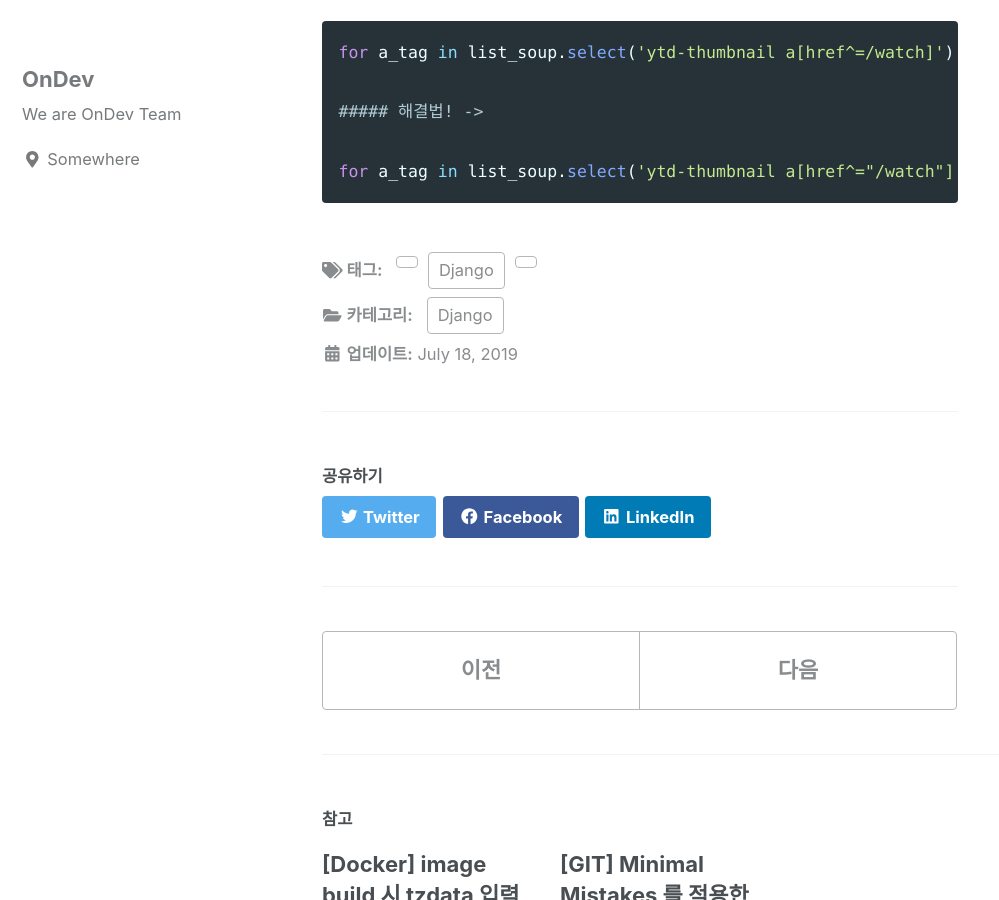
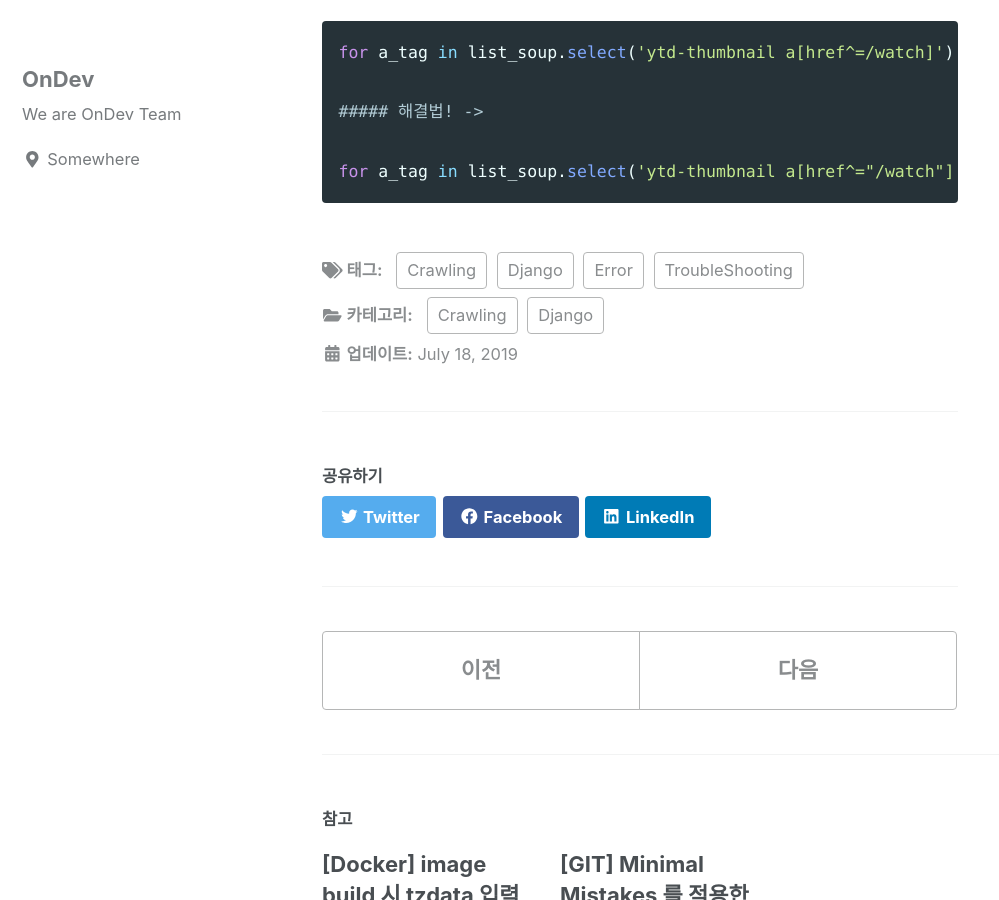
Before and after one commit to jucie15/jucie15.github.io, a Jekyll site: the page built from _posts/2019-07-18-Django-Crawling-Malformed-error.md, in a window 1280 px wide and 900 px high, scrolled down 447 px. Shown: the whole window, without its empty margins (0-999 px from the left). Built offline with Jekyll 4.4.1, drawn with Linux system fonts in a browser that asks for light colours; cached includes are drawn as plain includes; nearby versions of some CDN libraries.

```diff
--- a/_posts/2019-07-18-Django-Crawling-Malformed-error.md
+++ b/_posts/2019-07-18-Django-Crawling-Malformed-error.md
@@ -2,8 +2,12 @@
 title: "[Django] 크롤링 시 Malformed attribute selector at position Error 해결하기"
 categories:
   - Django
+  - Crawling
 tags:
-  - Django,  Crawling
+  - Django
+  - Crawling
+  - Error
+  - TroubleShooting
 ---
 
 - ##### 크롤링 자체코드만 실행했을 때에는 잘 동작하던 코드가 장고서버내에서 실행하니 에러가 났다!!
```
